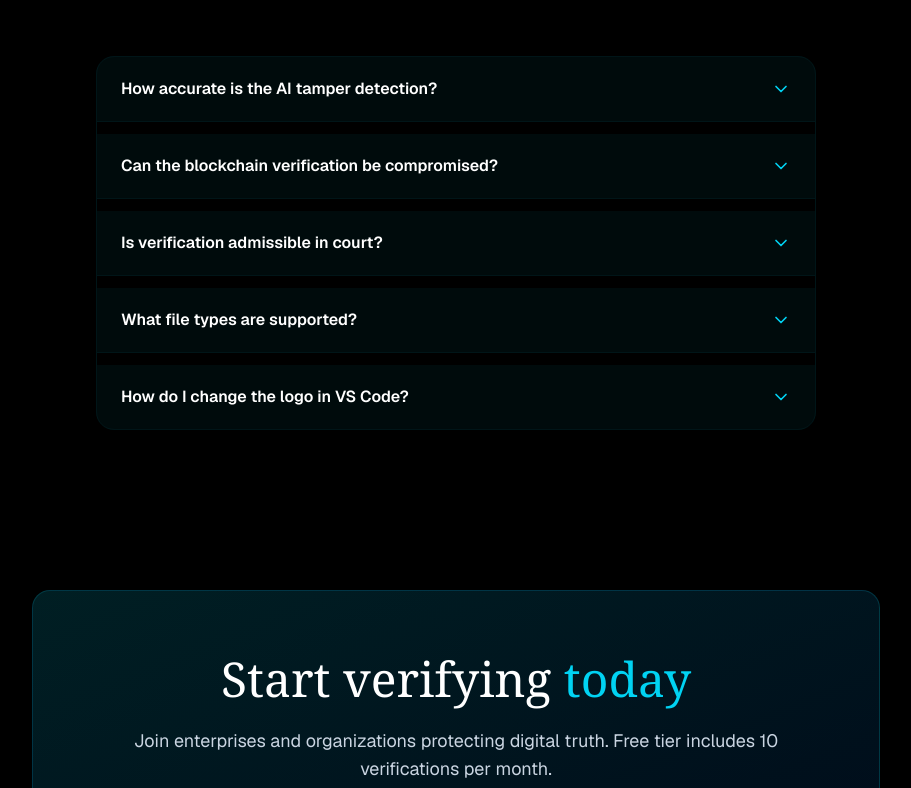
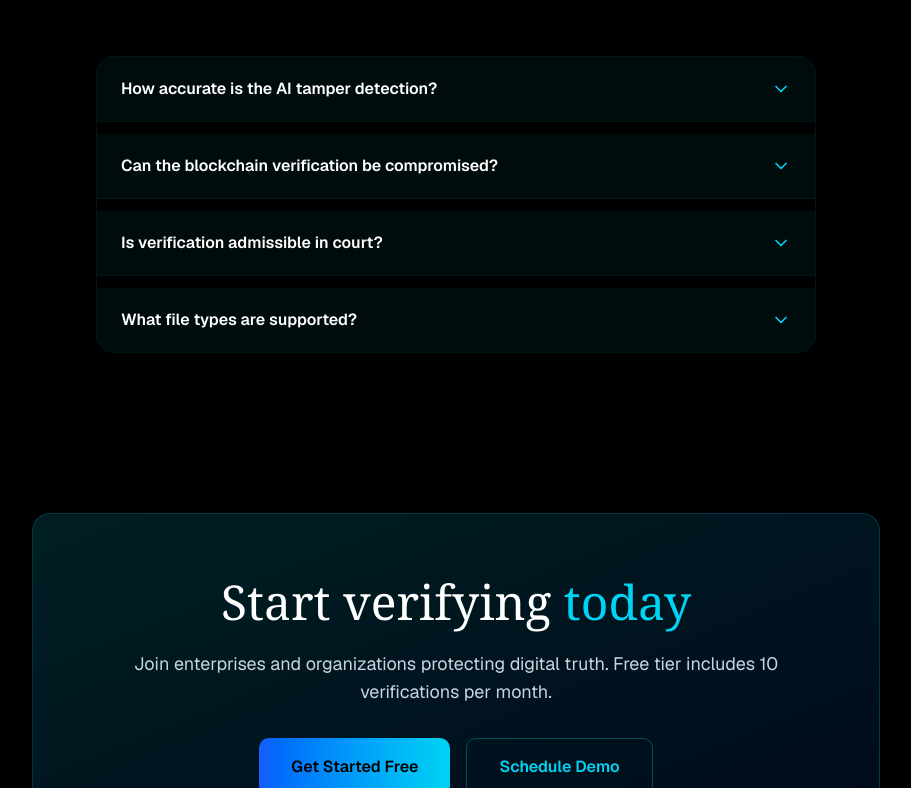
Before and after one commit to BridgeBaseAI/v0-digital-trust-layer, a Next.js app: page / in a window 1280 px wide. Shown: the part 6075-6863 px from the top of the page, without its empty margins (184-1095 px from the left). Built offline with nearby package versions, Linux system fonts and the light colour scheme.

Commit message:
feat: remove logo customization FAQ from FAQ section
Removed the detailed instructions on how to change the logo in VS Code.

Co-authored-by: BridgeBaseAI <217837988+BridgeBaseAI@users.noreply.github.com>

```diff
--- a/app/page.tsx
+++ b/app/page.tsx
@@ -975,10 +975,6 @@ export default function Home() {
               q: 'What file types are supported?',
               a: 'Currently we support PDF, DOCX, and Excel files. Additional file formats will be added in future updates.',
             },
-            {
-              q: 'How do I change the logo in VS Code?',
-              a: 'To customize the logo: 1) Open your project folder in VS Code, 2) Navigate to "public/logo.png", 3) Replace the file with your custom logo (PNG format recommended), 4) Save the file. The logo will update automatically. You can also edit the navbar styling in "app/page.tsx" (search for "navbar" section) to adjust logo size and styling.',
-            },
           ].map((item, i) => (
             <motion.div
               key={i}
```
